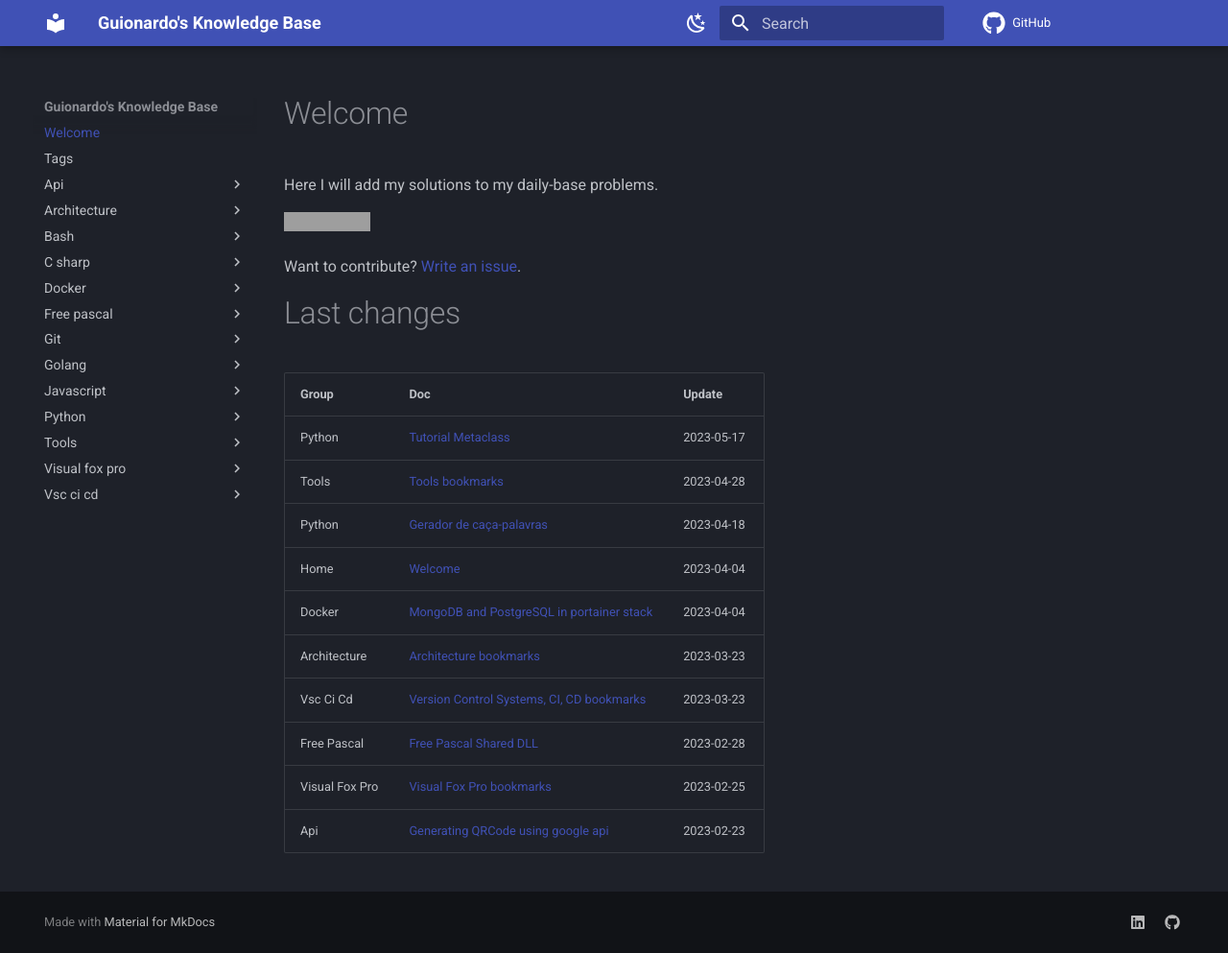
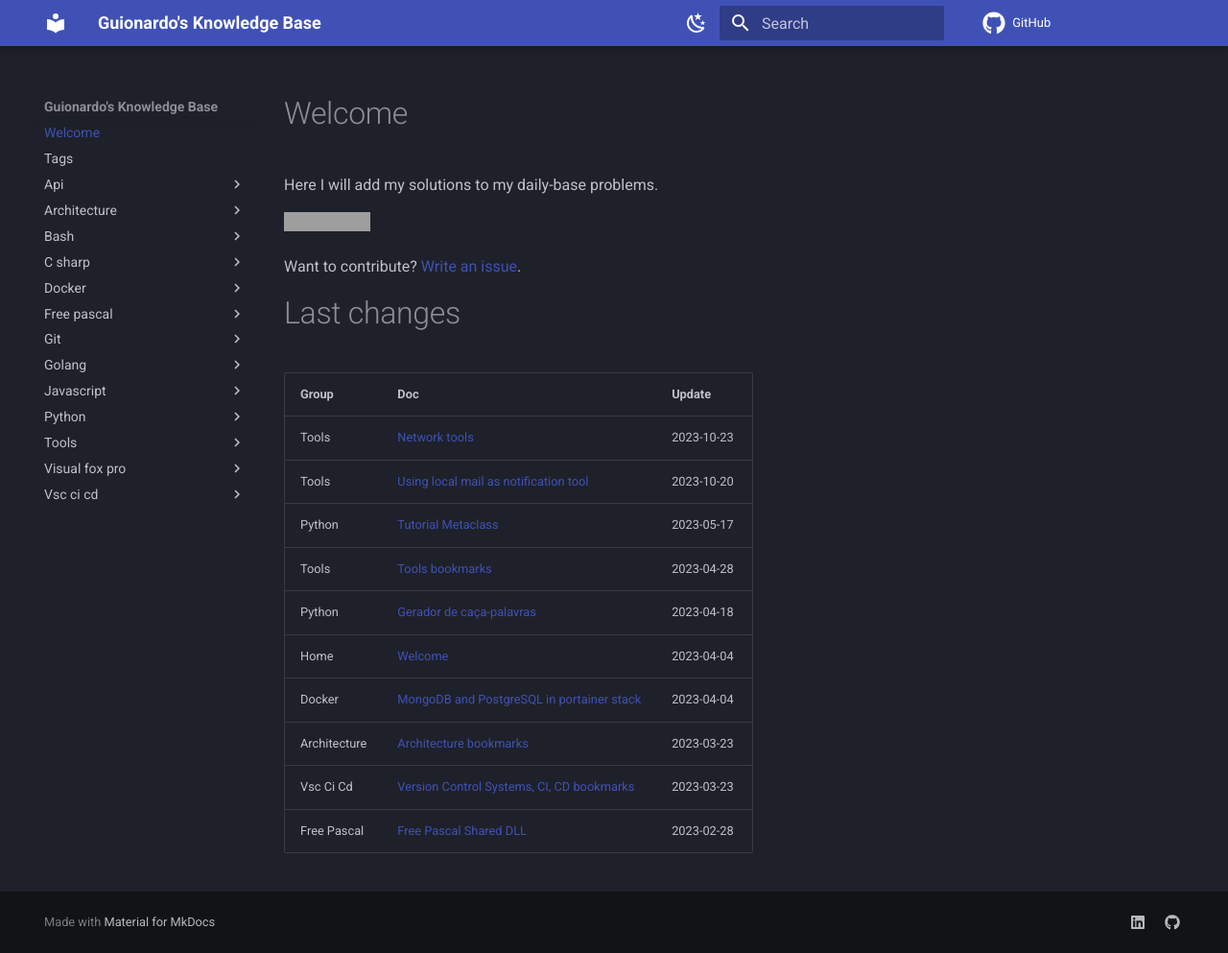
Before and after one commit to guionardo/kb, an MkDocs documentation site: the page built from docs/index.md, in a window 1280 px wide and 993 px high. Shown: the whole window at 96% size. Built offline with MkDocs 1.6.1 and Material for MkDocs 9.7.7, drawn with Linux system fonts in a browser that asks for light colours; comment, search, counter and statistics services are not loaded; grey boxes are pictures that could not be loaded.

Commit message:
Network tools

```diff
--- a/LAST_CHANGE.md
+++ b/LAST_CHANGE.md
@@ -2,6 +2,8 @@
 
 | Group | Doc | Update |
 |-------|-----|--------|
+| Tools | [Network tools](kb/tools/network) | 2023-10-23 |
+| Tools | [Using local mail as notification tool](kb/tools/local_mail_notification) | 2023-10-20 |
 | Python | [Tutorial Metaclass](kb/python/metaclass_tutorial) | 2023-05-17 |
 | Tools | [Tools bookmarks](kb/tools/_bookmarks) | 2023-04-28 |
 | Python | [Gerador de caça-palavras](kb/python/caca_palavras) | 2023-04-18 |
@@ -10,5 +12,3 @@
 | Architecture | [Architecture bookmarks](kb/architecture/_bookmarks) | 2023-03-23 |
 | Vsc Ci Cd | [Version Control Systems, CI, CD bookmarks](kb/vsc_ci_cd/_bookmarks) | 2023-03-23 |
 | Free Pascal | [Free Pascal Shared DLL](kb/free_pascal/shared_dll) | 2023-02-28 |
-| Visual Fox Pro | [Visual Fox Pro bookmarks](kb/visual_fox_pro/_bookmarks) | 2023-02-25 |
-| Api | [Generating QRCode using google api](kb/api/generating_qrcode) | 2023-02-23 |
```
Also changed, not shown: requirements.txt (+7 -7 lines), 1 other file.
